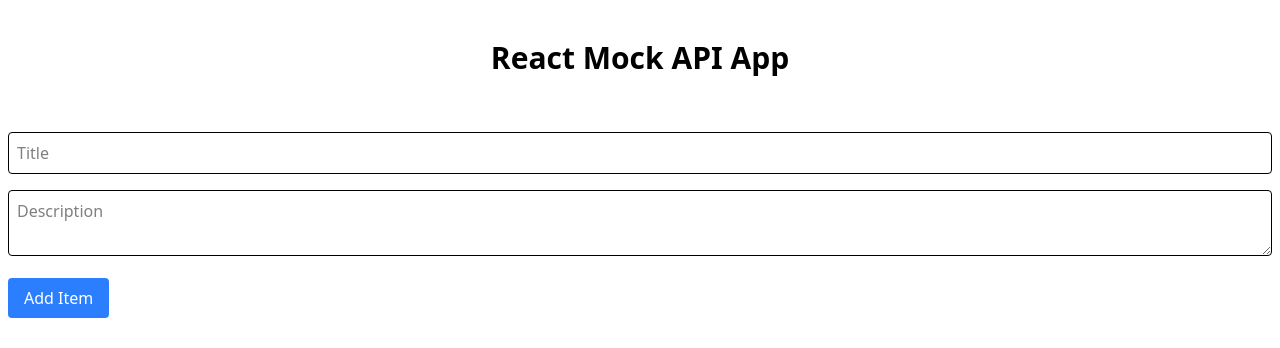
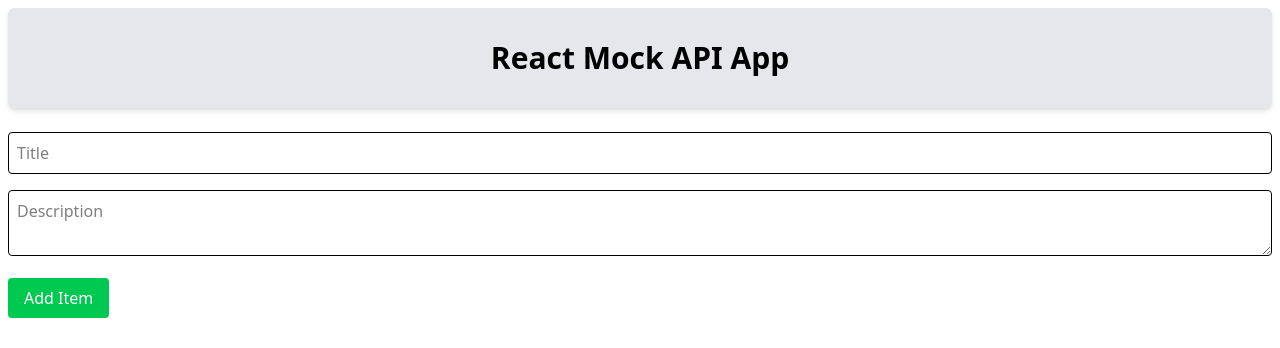
Before and after one commit to AbdulJasam/MOCK_API_TEST, a React (Vite) app: page / in a window 1280 px wide. Shown: the top 348 px of the page. Built offline with nearby package versions, Linux system fonts and the light colour scheme; no server answers.

Commit message:
live link has been added minor ui changes

```diff
--- a/src/Components/AddItemListForm.tsx
+++ b/src/Components/AddItemListForm.tsx
@@ -29,7 +29,7 @@ const AddItemListForm: React.FC<AddItemListFormProps> = ({ onAdd }) => {
         className="w-full p-2 border rounded"
         required
       />
-      <button type="submit" className="px-4 py-2 bg-blue-500 text-white rounded">
+      <button type="submit" className="px-4 py-2 bg-green-500 text-white rounded">
         Add Item
       </button>
     </form>
--- a/src/Components/Home_Comp.tsx
+++ b/src/Components/Home_Comp.tsx
@@ -20,7 +20,7 @@ const Home_Comp: React.FC = () => {
 
     return (
         <div className="container mx-auto p-2 min-h-screen">
-            <h1 className="text-3xl text-center font-bold mb-6 p-8">React Mock API App</h1>
+            <h1 className="text-3xl text-center font-bold mb-6 p-8 bg-gray-200 shadow-md rounded-md">React Mock API App</h1>
 
             {/* Form to Add New Item */}
             <AddItemListForm onAdd={handleAddItem} />
```
Also changed, not shown: 1 other file (tests, documents, lock files or other folders).
